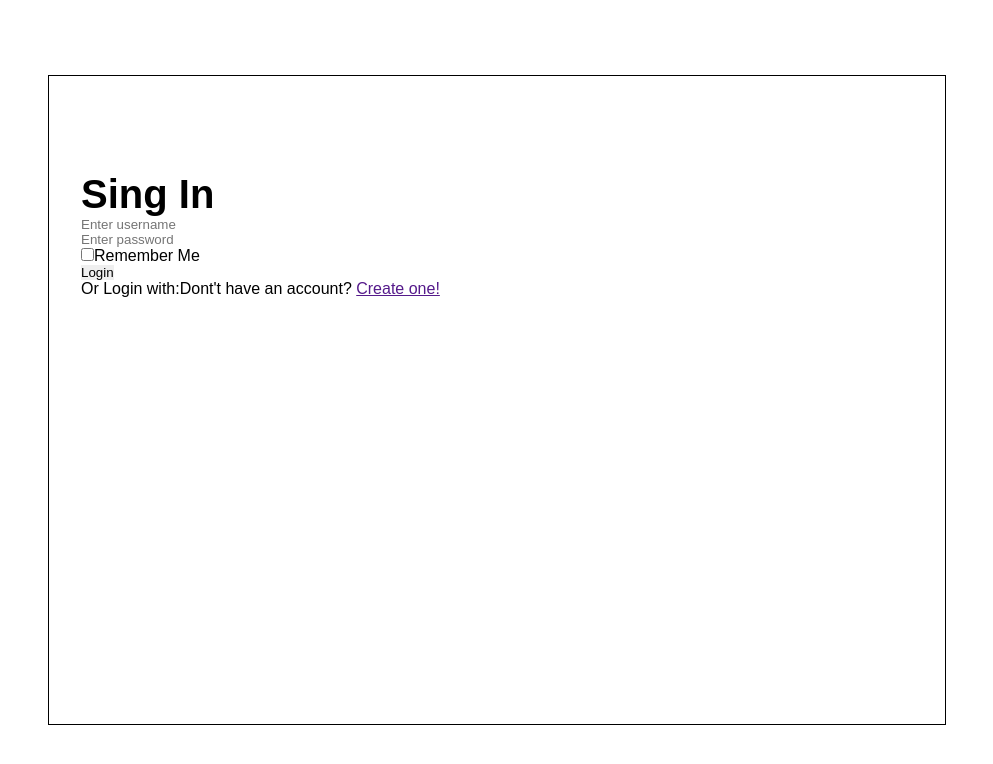
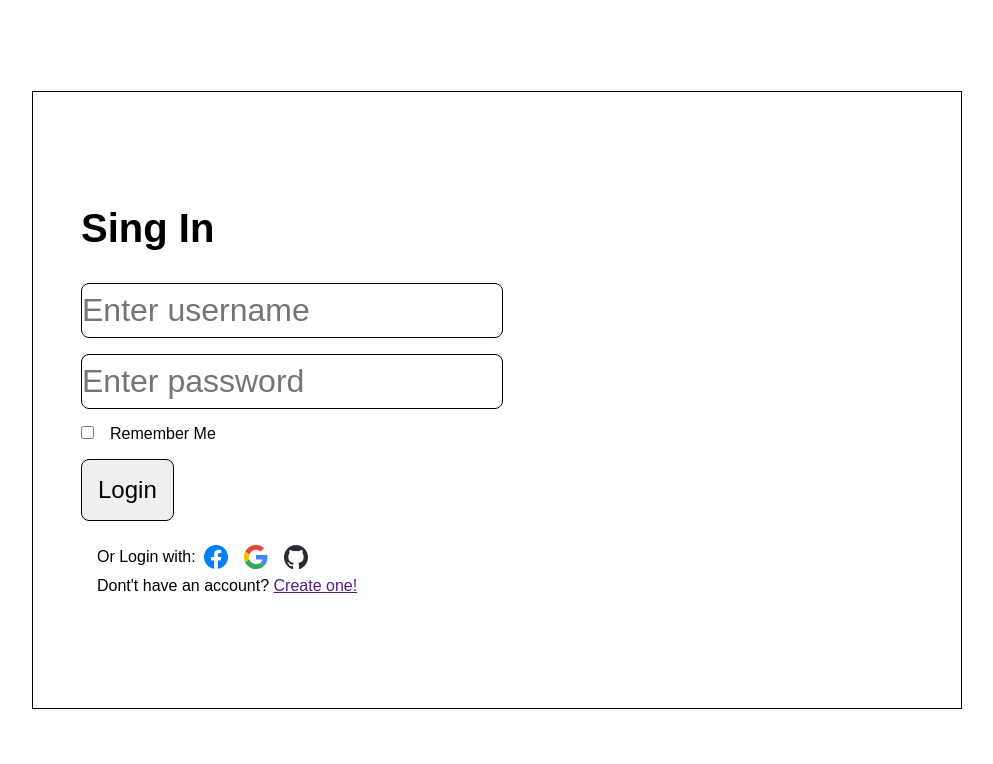
Before and after one commit to pewpil/to-do-app, a React (Vite) app: page / in a window 1280 px wide. Shown: the top 764 px of the page, without its empty margins (143-1136 px from the left). Built offline with nearby package versions, Linux system fonts and the light colour scheme.

Commit message:
Sign in page finished, corporate art na lay kuwang

```diff
--- a/src/Login/Login.jsx
+++ b/src/Login/Login.jsx
@@ -7,7 +7,9 @@ function Login() {
 		<div id={styles.login}>
 			<div id={styles.login_form_container}>
 				<div id={styles.left}>
-					<h1 className={universals.title1}>Sing In</h1>
+					<h1 className={universals.title1} id={styles.form_title}>
+						Sing In
+					</h1>
 					<form id={styles.login_form}>
 						<input
 							className={styles.user_input}
@@ -25,20 +27,64 @@ function Login() {
 						<p className={`${universals.body2} ${styles.p_inline}`}>
 							Remember Me
 						</p>
-						<button className={styles.user_input} type="submit">
+						<button
+							className={styles.user_input}
+							id={styles.login_button}
+							type="submit"
+						>
 							Login
 						</button>
 					</form>
-					<p className={`${universals.body2} ${styles.p_inline}`}>
-						Or Login with:
-					</p>
-					{/* fb, google and x here */}
+					<div id={styles.media_container}>
+						<p className={`${universals.body2} ${styles.p_inline}`}>
+							Or Login with:
+						</p>
+						<svg
+							className={styles.media_svg}
+							viewBox="0 0 24 24"
+							fill="#0080ff"
+						>
+							<path d="M24 12.073c0-6.627-5.373-12-12-12s-12 5.373-12 12c0 5.99 4.388 10.954 10.125 11.854v-8.385H7.078v-3.47h3.047V9.43c0-3.007 1.792-4.669 4.533-4.669 1.312 0 2.686.235 2.686.235v2.953H15.83c-1.491 0-1.956.925-1.956 1.874v2.25h3.328l-.532 3.47h-2.796v8.385C19.612 23.027 24 18.062 24 12.073z"></path>
+						</svg>
+						<svg className={styles.media_svg} viewBox="0 0 48 48">
+							<path
+								fill="#EA4335"
+								d="M24 9.5c3.54 0 6.71 1.22 9.21 3.6l6.85-6.85C35.9 2.38 30.47 0 24 0 14.62 0 6.51 5.38 2.56 13.22l7.98 6.19C12.43 13.72 17.74 9.5 24 9.5z"
+							></path>
+							<path
+								fill="#4285F4"
+								d="M46.98 24.55c0-1.57-.15-3.09-.38-4.55H24v9.02h12.94c-.58 2.96-2.26 5.48-4.78 7.18l7.73 6c4.51-4.18 7.09-10.36 7.09-17.65z"
+							></path>
+							<path
+								fill="#FBBC05"
+								d="M10.53 28.59c-.48-1.45-.76-2.99-.76-4.59s.27-3.14.76-4.59l-7.98-6.19C.92 16.46 0 20.12 0 24c0 3.88.92 7.54 2.56 10.78l7.97-6.19z"
+							></path>
+							<path
+								fill="#34A853"
+								d="M24 48c6.48 0 11.93-2.13 15.89-5.81l-7.73-6c-2.15 1.45-4.92 2.3-8.16 2.3-6.26 0-11.57-4.22-13.47-9.91l-7.98 6.19C6.51 42.62 14.62 48 24 48z"
+							></path>
+							<path fill="none" d="M0 0h48v48H0z"></path>
+						</svg>
+						<svg
+							className={styles.media_svg}
+							viewBox="0 0 18 18"
+							fill="currentColor"
+						>
+							<path
+								fillrule="evenodd"
+								cliprule="evenodd"
+								d="M9.00194 0C13.9726 0 18.0019 4.13093 18.0019 9.22763C18.0019 13.3037 15.4261 16.7615 11.8522 17.9828C11.3959 18.0737 11.2339 17.7856 11.2339 17.5399C11.2339 17.2357 11.2447 16.2421 11.2447 15.0073C11.2447 14.1469 10.9567 13.5854 10.6336 13.2992C12.6379 13.0706 14.7439 12.2902 14.7439 8.74599C14.7439 7.73799 14.3947 6.91543 13.8169 6.26923C13.9105 6.03613 14.2192 5.09755 13.7287 3.82675C13.7287 3.82675 12.9745 3.5795 11.2564 4.77289C10.5373 4.56859 9.76694 4.4658 9.00194 4.4622C8.23694 4.4658 7.46745 4.56859 6.74925 4.77289C5.02935 3.5795 4.27335 3.82675 4.27335 3.82675C3.78465 5.09755 4.09335 6.03613 4.18605 6.26923C3.61095 6.91543 3.25905 7.73799 3.25905 8.74599C3.25905 12.2812 5.36055 13.0735 7.35945 13.3066C7.10205 13.537 6.86895 13.9435 6.78795 14.5402C6.27495 14.776 4.97175 15.1841 4.16895 13.7738C4.16895 13.7738 3.69285 12.8871 2.78925 12.8223C2.78925 12.8223 1.91175 12.8107 2.72805 13.3831C2.72805 13.3831 3.31755 13.6666 3.72705 14.7331C3.72705 14.7331 4.25535 16.3801 6.75915 15.8221C6.76365 16.5934 6.77175 17.3203 6.77175 17.5399C6.77175 17.7838 6.60614 18.0692 6.15704 17.9837C2.58045 16.7642 0.00195312 13.3046 0.00195312 9.22763C0.00195312 4.13093 4.03215 0 9.00194 0Z"
+								fill="#282A35"
+							></path>
+						</svg>
+					</div>
+
 					<p className={`${universals.body2} ${styles.p_inline}`}>
 						Dont't have an account? <a href="">Create one!</a>
 					</p>
 				</div>
+				<div id={styles.right}>{/* fake ass corporate image here */}</div>
 			</div>
-			<div id={styles.right}>{/* fake ass corporate image here */}</div>
 		</div>
 	);
 }
--- a/src/Login/Login.module.css
+++ b/src/Login/Login.module.css
@@ -10,14 +10,56 @@
 	width: 65%;
 	height: 65%;
 	border: 1px black solid;
-	padding: 2rem;
-	padding-top: 6rem;
+	display: flex;
+	padding: 3rem;
 }
 
 .user_input {
 	display: block;
+	font-size: 2rem;
+	padding: 0.5rem 0rem 0.5rem 0rem;
+	margin: 1rem 0rem 1rem 0rem;
+	border: 1px black solid;
+	border-radius: 0.5rem;
 }
 
 .p_inline {
+	padding: 0 0 0 1rem;
 	display: inline;
 }
+
+#left {
+	flex: 1 1;
+	display: flex;
+	flex-direction: column;
+	justify-content: center;
+	/* background-color: gold; */
+}
+
+#right {
+	/* background-color: mediumseagreen; */
+	flex: 1 1;
+}
+
+#form_title {
+	padding: 0 0 1rem 0;
+}
+
+/* has to be below user_input */
+#login_button {
+	font-size: 1.5rem;
+	padding: 1rem;
+}
+
+#media_container {
+	display: flex;
+	align-items: center;
+}
+
+.media_svg {
+	aspect-ratio: 1 / 1;
+	height: 1.5rem;
+	padding: .5rem;
+	display: inline;
+	cursor: pointer;
+}
```
